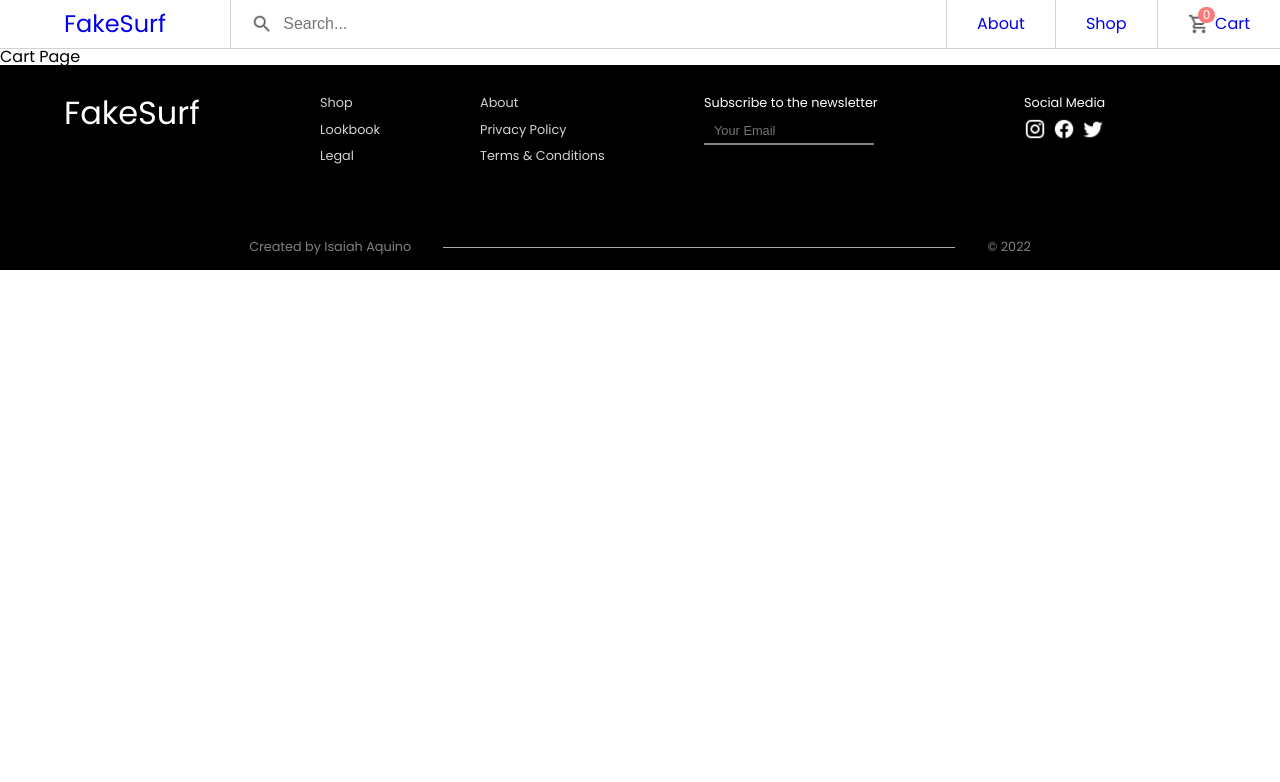
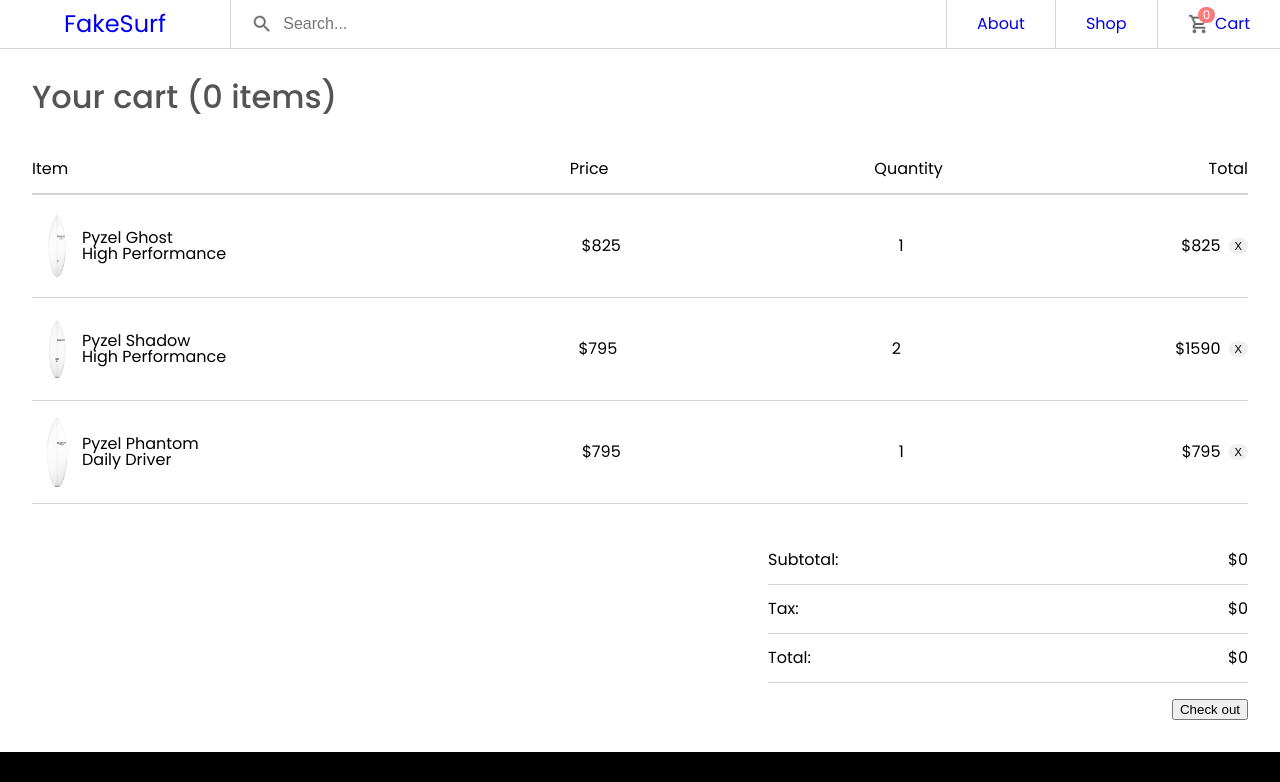
Before and after one commit to isaiahaquino/odin, a React (Create React App) app in the folder Projects/project_shopping-cart/: page /cart in a window 1280 px wide. Shown: the top 782 px of the page. Built offline with nearby package versions, Linux system fonts and the light colour scheme; the HTML template or start-up script is replaced by a standard one.

Commit message:
Project: shopping cart; cart layout

```diff
--- a/Projects/project_shopping-cart/src/App.js
+++ b/Projects/project_shopping-cart/src/App.js
@@ -7,23 +7,24 @@
 import AboutPage from './pages/AboutPage';
 import CatalogPage from './pages/CatalogPage';
 import CartPage from './pages/CartPage';
+import featured from './data/featuredBoards';
 
 function App() {
 
-  const [cartItems, setCartItems] = useState(0);
+  const [cartItemCount, setCartItemCount] = useState(0);
 
   return (
     <Router>
       <div>
 
         <Header
-        cartItems={cartItems}
+        cartItemCount={cartItemCount}
         />
 
         <Routes>
           <Route exact path='/' element={
             <HomePage
-            cartItems={cartItems}
+            cartItems={cartItemCount}
             />
           }/>
           <Route exact path='/about' element={
@@ -33,7 +34,10 @@
             <CatalogPage />
           }/>
           <Route exact path='/cart' element={
-            <CartPage />
+            <CartPage
+            cartItemCount={cartItemCount}
+            cartItems={featured}
+            />
           }/>
         </Routes>
 
--- a/Projects/project_shopping-cart/src/components/Header.js
+++ b/Projects/project_shopping-cart/src/components/Header.js
@@ -21,7 +21,7 @@
         </div>
         <div className='nav cart'>
           <img src={cart} alt=''></img>
-          <p>{props.cartItems}</p>
+          <p>{props.cartItemCount}</p>
           <Link to='/cart'>Cart</Link>
         </div>
       </nav>
--- a/Projects/project_shopping-cart/src/data/featuredBoards.js
+++ b/Projects/project_shopping-cart/src/data/featuredBoards.js
@@ -4,13 +4,15 @@
     img: 'pyzel_ghost.jpeg',
     price: '825',
     description: 'High Performance',
+    quantity: '1',
     id: '000',
   },
   {
     name: 'Pyzel Shadow',
     img: 'pyzel_shadow.jpeg',
     price: '795',
-    description: '',
+    description: 'High Performance',
+    quantity: '2',
     id: '002',
   },
   {
@@ -18,6 +20,7 @@
     img: 'pyzel_phantom.png',
     price: '795',
     description: 'Daily Driver',
+    quantity: '1',
     id: '004',
   },
 ]
--- a/Projects/project_shopping-cart/src/data/shortboards.js
+++ b/Projects/project_shopping-cart/src/data/shortboards.js
@@ -17,7 +17,7 @@
     name: 'Pyzel Shadow',
     img: 'pyzel_shadow.jpeg',
     price: '795',
-    description: '',
+    description: 'High Performance',
     id: '002',
   },
   {
--- a/Projects/project_shopping-cart/src/pages/AboutPage.js
+++ b/Projects/project_shopping-cart/src/pages/AboutPage.js
@@ -4,6 +4,7 @@
   return (
     <div className='aboutPage'>
       <h1>About Page</h1>
+      <p>Welcome to FakeSurf Shop founded in San Diego, California.<br/> This is not a real surf shop.</p>
     </div>
   );
 }
--- a/Projects/project_shopping-cart/src/pages/CartPage.js
+++ b/Projects/project_shopping-cart/src/pages/CartPage.js
@@ -1,7 +1,56 @@
-function CartPage() {
+import BoardPreview from '../components/BoardPreview';
+import '../styles/CartPage.css';
+
+function CartPage(props) {
+
+  let subtotal = 0;
+  let tax = 0;
+  let total = 0;
+
   return (
-    <div>
-      <h1>Cart Page</h1>
+    <div className='cartPage'>
+      <h1>Your cart ({props.cartItemCount} items)</h1>
+      <div className='shopCart'>
+        <div className='cartHeader'>
+          <h2>Item</h2><h2>Price</h2><h2>Quantity</h2><h2>Total</h2>
+        </div>
+        <div className='cartItems'>
+          {props.cartItems.map((item) => {
+            return (
+              <div className='cartItem'>
+                <div className='itemDesc'>
+                  <img src={require(`../photos/images/${item.img}`)} alt=''></img>
+                  <div>
+                  <h2>{item.name}</h2>
+                  <h3>{item.description}</h3>
+                  </div>
+                </div>
+                <h3>${item.price}</h3>
+                <h3>{item.quantity}</h3>
+                <div className='itemRemove'>
+                  <h3>${item.price * item.quantity}</h3>
+                  <button type='button'>X</button>
+                </div>
+              </div>
+            );
+          })}
+        </div>
+        <div className='cartTotal'>
+          <div className='subtotal'>
+            <h1>Subtotal:</h1>
+            <h2>${subtotal}</h2>
+          </div>
+          <div className='tax'>
+            <h1>Tax:</h1>
+            <h2>${tax}</h2>
+          </div>
+          <div className='total'>
+            <h1>Total:</h1>
+            <h2>${total}</h2>
+          </div>
+          <button type='button' className='checkOut'>Check out</button>
+        </div>
+      </div>
     </div>
   );
 }
--- a/Projects/project_shopping-cart/src/styles/AboutPage.css
+++ b/Projects/project_shopping-cart/src/styles/AboutPage.css
@@ -9,4 +9,11 @@
 .aboutPage h1 {
   margin-top: 10rem;
   font-size: 2rem;
+  padding-bottom: 1rem;
+  border-bottom: solid 1px lightgray ;
 }
+
+.aboutPage p {
+  margin-top: 2rem;
+  text-align: center;
+}
--- a/Projects/project_shopping-cart/src/styles/BoardPreview.css
+++ b/Projects/project_shopping-cart/src/styles/BoardPreview.css
@@ -6,7 +6,7 @@
 }
 
 .boardContainer {
-  box-shadow: 0px 5px 5px 5px lightgray;
+  box-shadow: 0px 5px 5px 5px whitesmoke;
   display: flex;
   flex-direction: column;
   justify-content: center;
--- /dev/null
+++ b/Projects/project_shopping-cart/src/styles/CartPage.css
@@ -0,0 +1,83 @@
+.cartPage {
+  display: flex;
+  flex-direction: column;
+  margin: 2rem;
+}
+
+.cartPage>h1 {
+  font-size: 2rem;
+  font-weight: 500;
+  color: rgb(84, 84, 84);
+}
+
+.shopCart {
+  margin-top: 3rem;
+  display: flex;
+  flex-direction: column;
+}
+
+.cartHeader {
+  display: flex;
+  padding-bottom: 1rem;
+  justify-content: space-between;
+  border-bottom: solid 2px lightgrey;
+}
+
+.cartHeader h2:first-child {
+  width: 17rem;
+}
+
+.cartItem {
+  display: flex;
+  justify-content: space-between;
+  align-items: center;
+  padding: 1rem 0;
+  border-bottom: solid 1px lightgray;
+}
+
+.itemDesc {
+  display: flex;
+  align-items: center;
+  width: 17rem;
+}
+
+.itemDesc img {
+  height: 70px;
+  width: 50px;
+}
+
+.itemRemove {
+  display: flex;
+  align-content: center;
+}
+
+.itemRemove button {
+  border-radius: 10px;
+  border: none;
+  font-size: .7rem;
+  margin-left: .5rem;
+}
+
+.itemRemove button:hover {
+  background-color: lightgrey;
+}
+
+.cartTotal {
+  align-self: flex-end;
+  margin-top: 2rem;
+  display: flex;
+  flex-direction: column;
+}
+
+.cartTotal>div {
+  display: flex;
+  justify-content: space-between;
+  width: 30rem;
+  border-bottom: solid 1px lightgray;
+  padding: 1rem 0;
+}
+
+.cartTotal button {
+  margin-top: 1rem;
+  align-self: flex-end;
+}
--- a/Projects/project_shopping-cart/src/styles/HomePage.css
+++ b/Projects/project_shopping-cart/src/styles/HomePage.css
@@ -6,7 +6,6 @@
 }
 
 .homeMain {
-  min-height: 100vh;
   width: 100vw;
   position: relative;
 }
@@ -17,22 +16,16 @@
 }
 
 .featured {
-  min-height: 100vh;
   display: flex;
   flex-direction: column;
   align-items: center;
+  justify-content: flex-start;
 }
 
 .featured>h1 {
   font-size: 2rem;
   margin-top: 3rem;
   font-weight: 500;
-}
-
-.featuredContainer {
-  display: flex;
-  flex-wrap: wrap;
-  justify-content: center;
 }
 
 .homeMain div {
```
